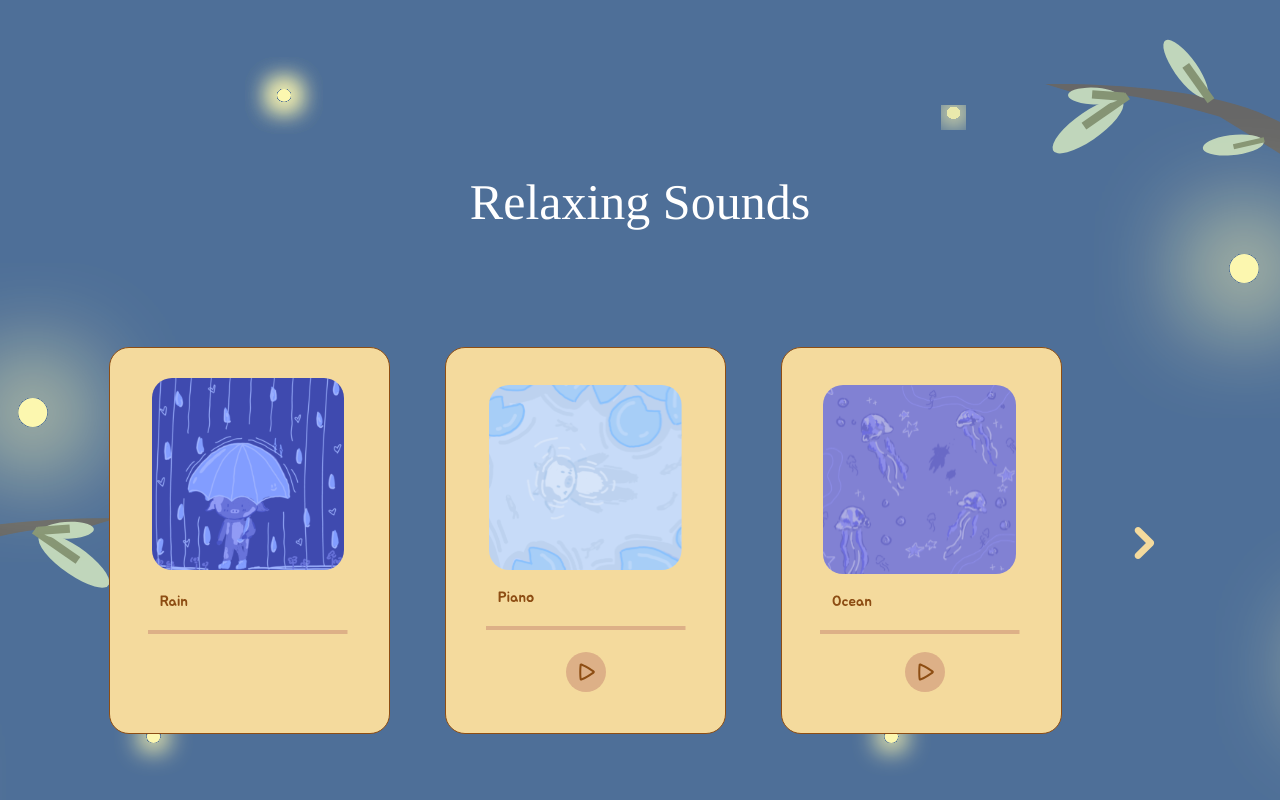
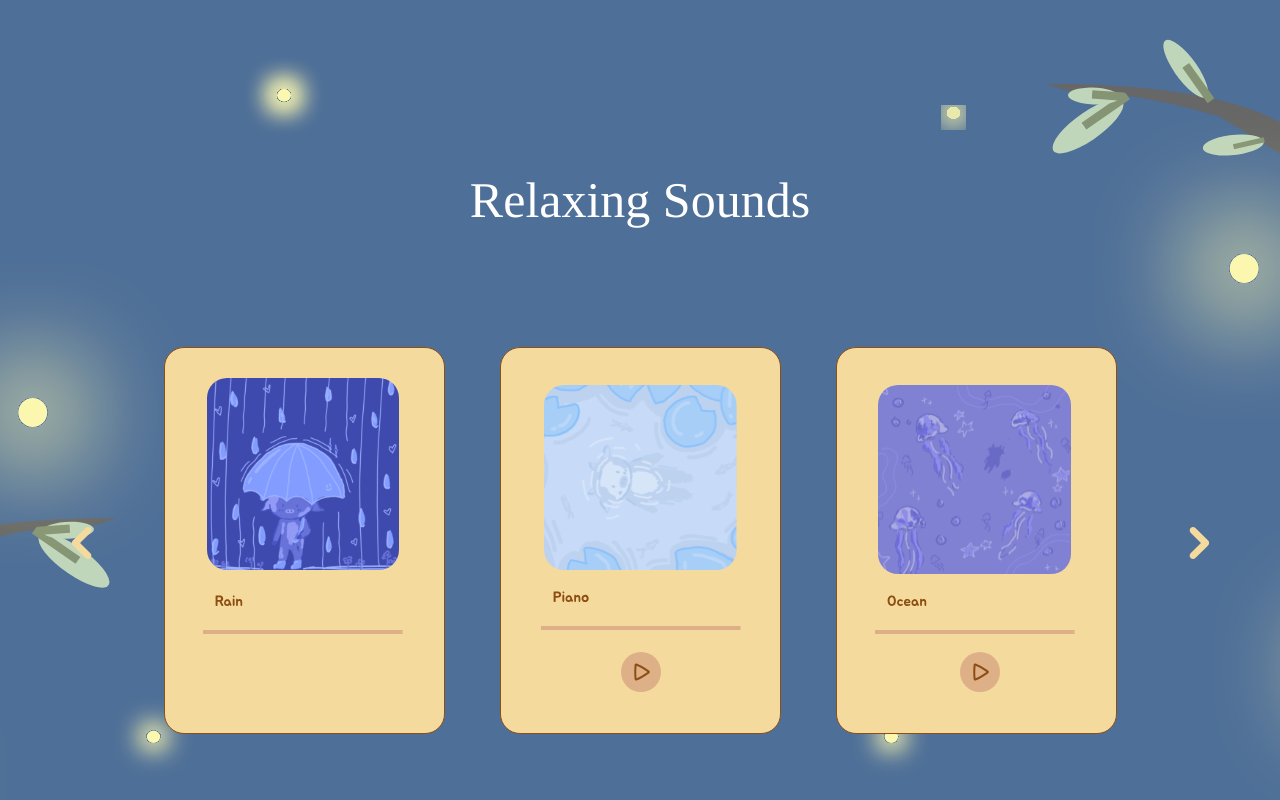
Before and after one commit to include-davis/aggie-peer-counseling, a Next.js app: page /resources in a window 1280 px wide. Built offline with nearby package versions, Linux system fonts and the light colour scheme; a web font is replaced by a local one.

Commit message:
made scroll feature still needs some work but works for the most part

```diff
--- a/app/(pages)/_components/destress/RelaxingSounds/RelaxingSounds.jsx
+++ b/app/(pages)/_components/destress/RelaxingSounds/RelaxingSounds.jsx
@@ -1,27 +1,69 @@
+
+"use client";
 import Image from "next/image";
 import styles from "./RelaxingSounds.module.scss";
 import MusicCard from "./musicCard";
+import { useRef } from "react";
+
 
 function RelaxingSounds() {
+    const containerRef = useRef(null);
+    const scrollNext = () => {
+        if(containerRef.current){
+            const container = containerRef.current;
+            const cardWidth = container.firstChild.offsetWidth;
+            container.scrollBy({ left: cardWidth * 3, behavior: "smooth" });
+        }
+    }
+    const scrollPrev = () => {
+        if (containerRef.current) {
+            const container = containerRef.current;
+            const cardWidth = container.firstChild.offsetWidth;
+            container.scrollBy({ left: -cardWidth * 3, behavior: "smooth" });
+        }
+    };
     return (
         <div className={styles.background}>
             <div>
                 <h1 className={styles.title}>Relaxing Sounds</h1>
             </div>
             <div className={styles.musicCardContainer}>
+                <Image
+                    onClick={scrollPrev}
+                    src="/images/destress_relaxing_sounds/leftScroll.svg"
+                    alt="scroll left"
+                    width={281}
+                    height={387}
+                    className={styles.scrollButtons}
+                />
+            <div ref={containerRef} className={styles.cardsTrack}>
                 <MusicCard
                     imagePath = "rain"
                     altText = "Rain sound"
-                    />
+                />
                 <MusicCard
                     imagePath = "piano"
                     altText = "piano sound"
-                    />
+                />
                 <MusicCard
                     imagePath = "ocean"
                     altText = "ocean sound"
-                    />
+                />
+                <MusicCard
+                    imagePath = "piano"
+                    altText = "piano sound"
+                />
+                <MusicCard
+                    imagePath = "rain"
+                    altText = "rain sound"
+                />
+                <MusicCard
+                    imagePath = "ocean"
+                    altText = "ocean sound"
+                />
+            </div>
                 <Image
+                    onClick={scrollNext}
                     src="/images/destress_relaxing_sounds/rightScroll.svg"
                     alt="scroll right"
                     width={281}
@@ -30,6 +72,7 @@ function RelaxingSounds() {
                 />
             </div>
         </div>
+
     )
 }
 export default RelaxingSounds;
--- a/app/(pages)/_components/destress/RelaxingSounds/RelaxingSounds.module.scss
+++ b/app/(pages)/_components/destress/RelaxingSounds/RelaxingSounds.module.scss
@@ -37,17 +37,22 @@
     margin-bottom: 98px;
 }
 .musicCardContainer {
-    width: 281px;
-    height: 387px;
     display: flex;
-    flex-direction: row;
     align-items: center;
     justify-content: center;
     gap: 55px;
-    margin-top: 20px; /* Adjust as needed */
+    margin-top: 20px;
 }
 .scrollButtons{
     width: 54px;
     height: 54px;
     flex-shrink: 0;
 }
+.cardsTrack{
+    display: flex;
+    overflow-x: hidden;
+    scroll-behavior: smooth;
+    width: calc((281px * 3) + (55px * 2)); /* 3 cards + 2 gaps */
+    gap: 55px;
+
+}
```
Also changed, not shown: public/images/destress_relaxing_sounds/leftScroll.svg (added).
